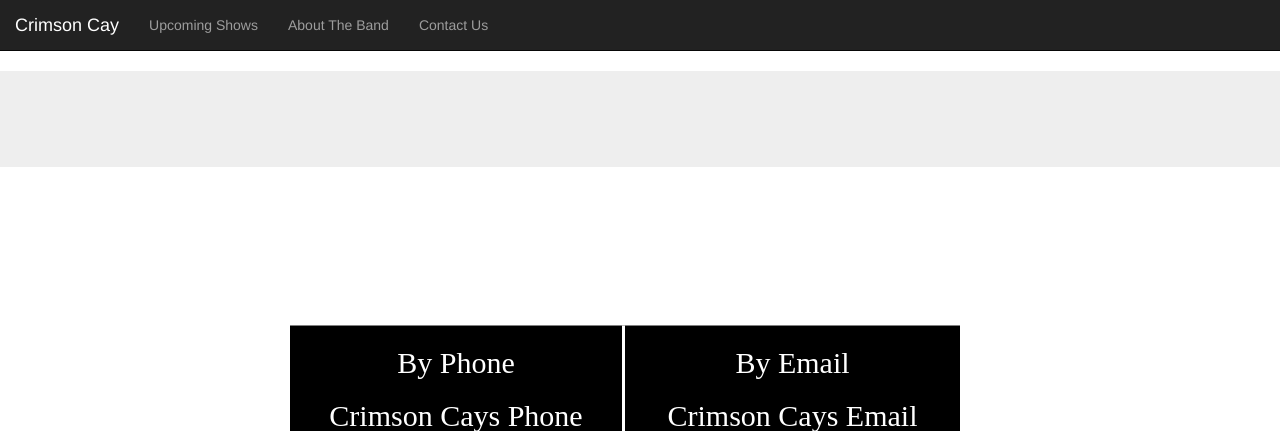
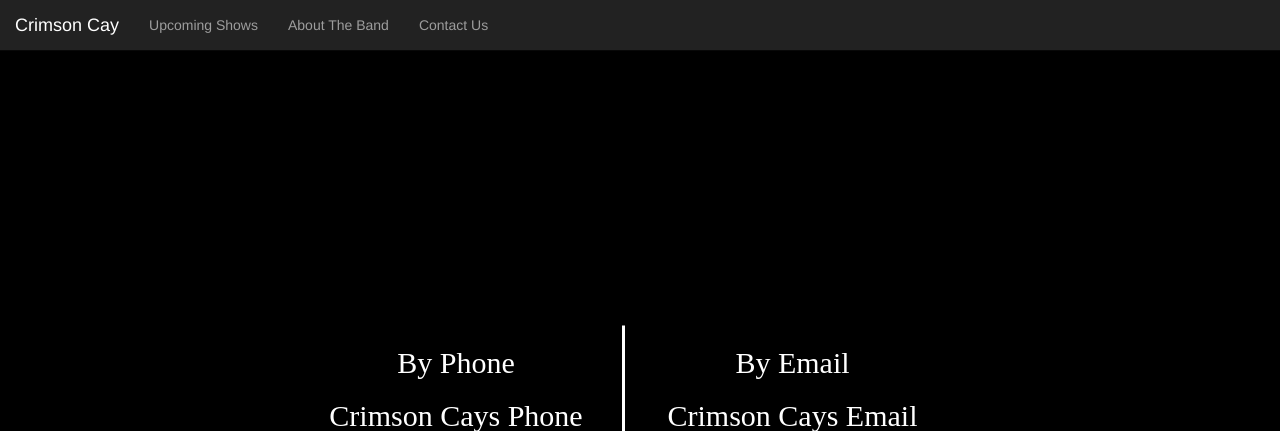
Before and after one commit to tomrdelhi/crimsoncay, a Django app: a page that uses ResumeSite/ResumeSite/templates/contactMe.html in a window 1280 px wide. Shown: the top 431 px of the page. Run offline with Django 3.2, Linux system fonts and the light colour scheme; some libraries are stand-ins or nearby versions.

Commit message:
fucking finally

```diff
--- a/ResumeSite/ResumeSite/templates/contactMe.html
+++ b/ResumeSite/ResumeSite/templates/contactMe.html
@@ -11,9 +11,8 @@
     <link rel="icon" href="../../favicon.ico">
 
     <style>
-    body {
-        background-position: center top;
-        background-repeat:no-repeat;
+    .body {
+        color: black;
         background-color: black;
     }
     .row{
@@ -22,6 +21,7 @@
       left: 50%;
       transform: translate(-50%, -50%);
       background-color: black;
+
     }
     .CH1{
       border-right-style: solid;
@@ -34,13 +34,6 @@
       text-align: center;
       font-family: serif;
       color: white;
-    }
-    .container{
-      background-color: black;
-      color: black;
-    }
-    .jumbotron {
-      background-color: black;
     }
 
     </style>
@@ -55,7 +48,7 @@
     </head>
 
 
-  <body>
+  <body class="body">
     <!-- NavBar -->
     <nav class="navbar navbar-inverse navbar-static-top">
       <div class="container-fluid">
@@ -71,8 +64,6 @@
         </div>
       </div>
     </nav>
-    <div class="jumbotron">
-      <div class="container">
         <div class="row">
           <div class="col-lg-6 CH1">
             <h2 class>By Phone</h2>
@@ -83,7 +74,5 @@
             <h2 id="emailAddress">Crimson Cays Email TODO</h2>
           </div>
         </div>
-      </div>
-    </div>
   </body>
 </html>
```
